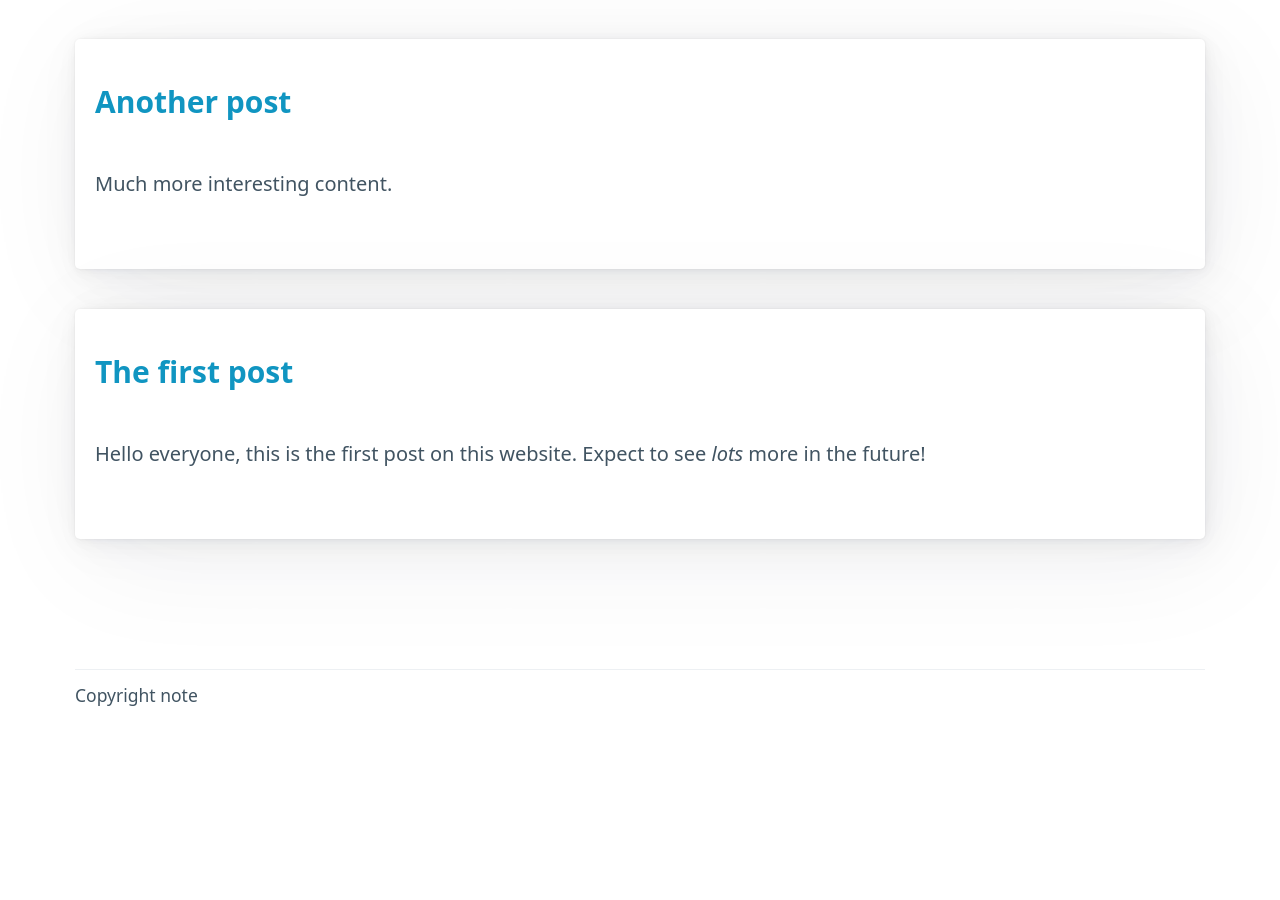
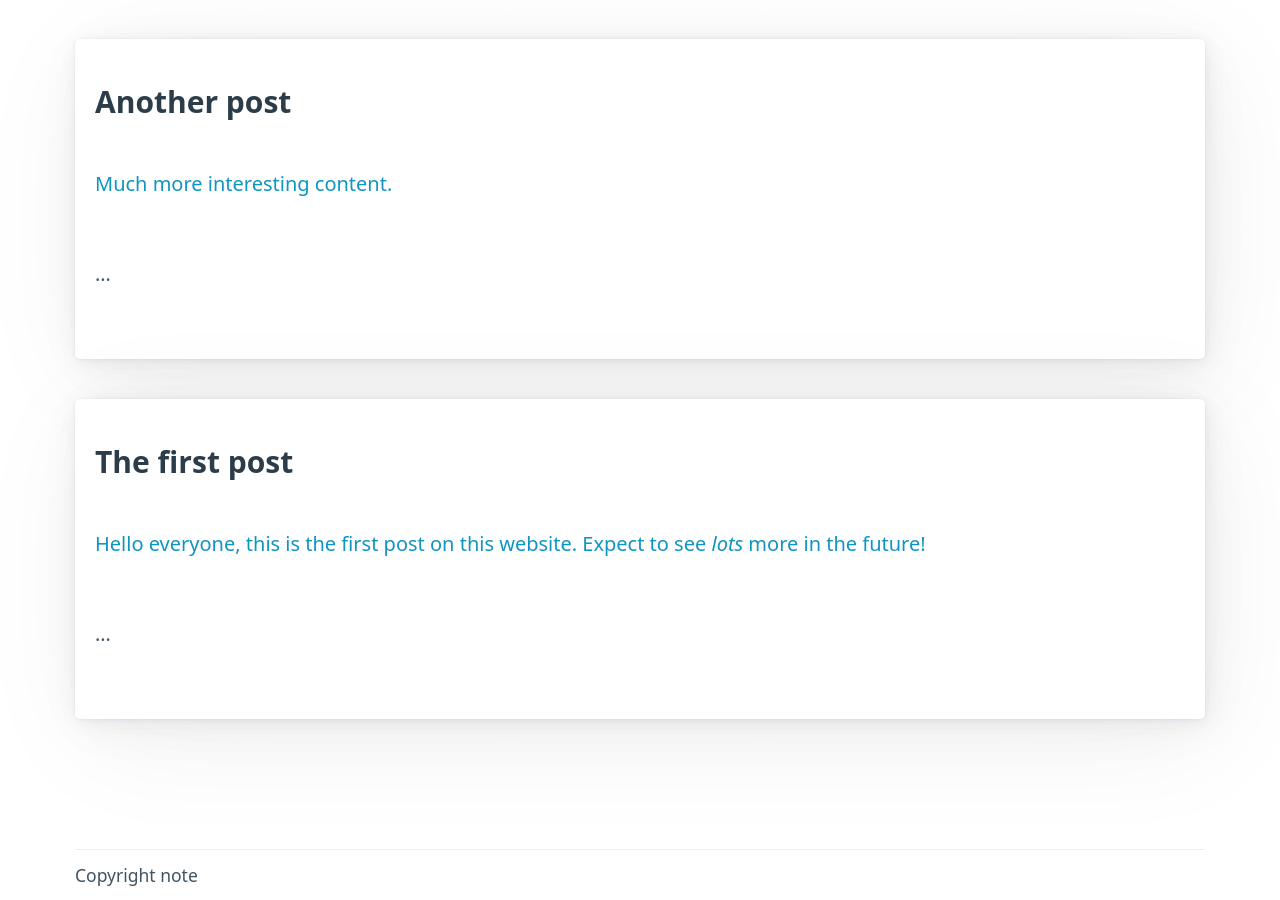
Before and after one commit to andreasKroepelin/ghpages-test, a Jekyll site: the page built from index.html, in a window 1280 px wide and 900 px high, scrolled down 791 px. Built offline with Jekyll 4.4.1, drawn with Linux system fonts in a browser that asks for light colours; before the commit the page ends 1541 px from its top, so only the background shows below that.

Commit message:
Make news clickable

```diff
--- a/index.html
+++ b/index.html
@@ -27,10 +27,12 @@
 <h3 id="news">News from the group</h3>
 
 {% for post in site.posts %}
+<a href="/ghpages-test{{ post.url }}" class="undecorated">
 <article>
-  <h3><a href="/ghpages-test{{ post.url }}">{{ post.title }}</a></h3>
-  <p>{{ post.excerpt }}</p>
+  <h3>{{ post.title }}</h3>
+  <p>{{ post.excerpt }}<br>&hellip;</p>
 </article>
+</a>
 {% endfor %}
 
 </section>
```
